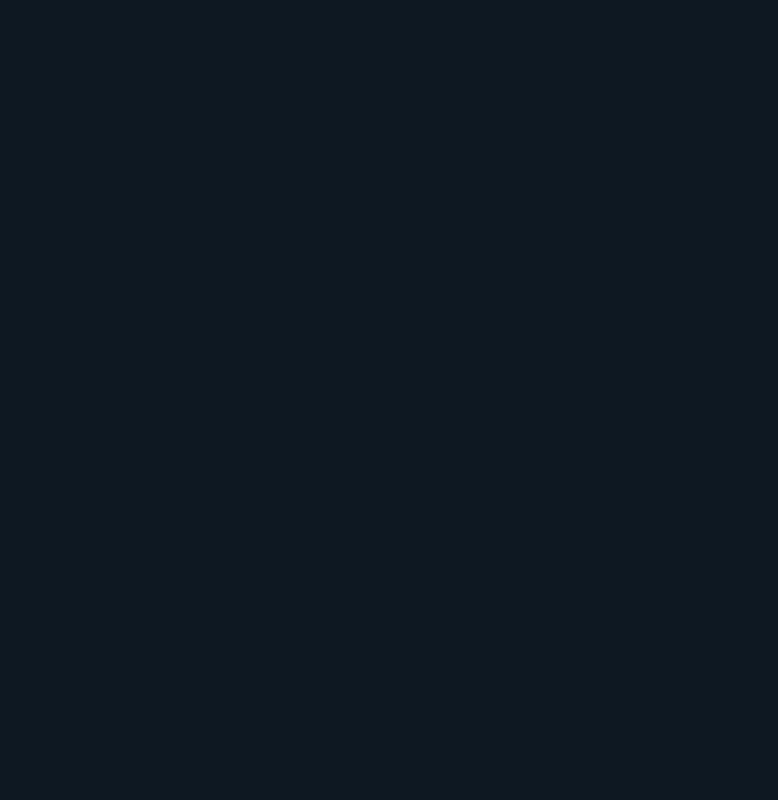
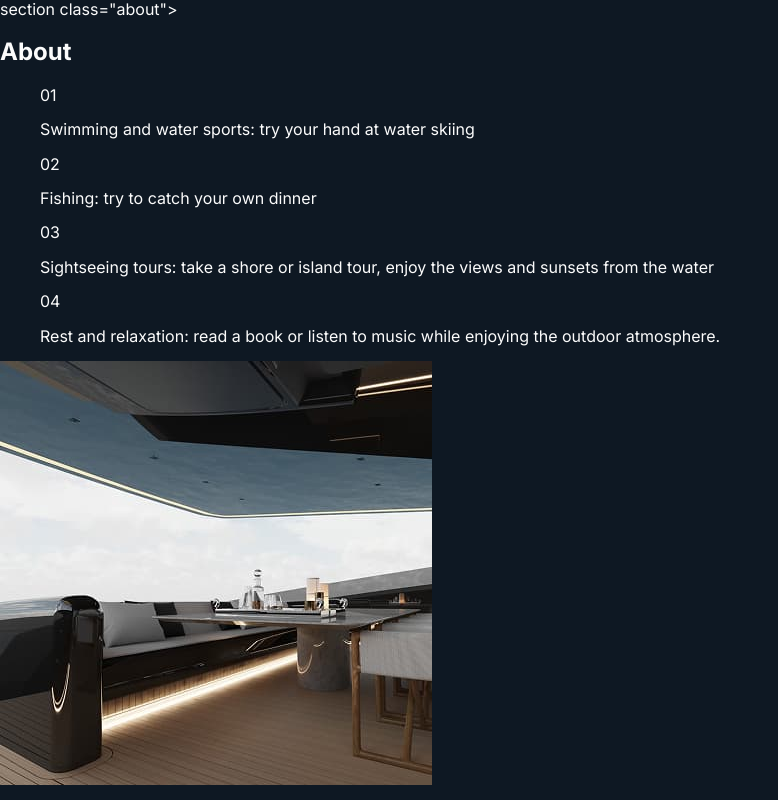
Before and after one commit to bondar-anna/test-blended132, a plain HTML site: page index.html in a window 1280 px wide. Shown: the whole page, without its empty margins (0-778 px from the left). Drawn offline with nearby package versions, Linux system fonts and the light colour scheme.

Commit message:
Deploying to gh-pages from @ bondar-anna/test-blended132@18073098f407cf444807266e39f544246b7f6ccb 🚀

```diff
--- a/assets/index-BYzFR4YV.css
+++ /dev/null
@@ -1 +0,0 @@
-body{font-family:Inter,sans-serif;font-size:16px;color:#fbfbfb;background-color:#0e1823}a{text-decoration:none;color:currentColor}ul,ol{list-style-type:none}button{cursor:pointer}
--- /dev/null
+++ b/assets/index-Bp6U9Abs.css
@@ -0,0 +1 @@
+body{font-family:Inter,sans-serif;font-size:16px;color:#fbfbfb;background-color:#0e1823}a{text-decoration:none;color:currentColor}ul,ol{list-style-type:none}button{cursor:pointer}.activities-section{background-color:#1b414b;padding:50px 0}
--- a/index.html
+++ b/index.html
@@ -24,7 +24,7 @@
     />
 
     <!-- Головний файл стилів -->
-    <link rel="stylesheet" crossorigin href="/test-blended132/assets/index-BYzFR4YV.css">
+    <link rel="stylesheet" crossorigin href="/test-blended132/assets/index-Bp6U9Abs.css">
   </head>
   <body>
     <!-- Нижче підключені частинки html, не змінюй тут нічого -->
@@ -58,6 +58,46 @@
 Коректний відносний шлях до зображень має такий вигляд      ||
 <img src="/img/about/about-desk.jpg" alt="">                ||
 ========================================================== -->
+section class="about">
+<div class="container">
+  <div class="about__wrapper">
+    <div class="about__content">
+      <h2 class="visually-hidden">About</h2>
+
+      <ol class="activities-list">
+        <li class="activity-item">
+          <span class="activity-number">01</span>
+          <p class="activity-description">
+            Swimming and water sports: try your hand at water skiing
+          </p>
+        </li>
+        <li class="activity-item">
+          <span class="activity-number">02</span>
+          <p class="activity-description">
+            Fishing: try to catch your own dinner
+          </p>
+        </li>
+        <li class="activity-item">
+          <span class="activity-number">03</span>
+          <p class="activity-description">
+            Sightseeing tours: take a shore or island tour, enjoy the views and
+            sunsets from the water
+          </p>
+        </li>
+        <li class="activity-item">
+          <span class="activity-number">04</span>
+          <p class="activity-description">
+            Rest and relaxation: read a book or listen to music while enjoying
+            the outdoor atmosphere.
+          </p>
+        </li>
+      </ol>
+    </div>
+    <div class="about__image">
+      <img src="/test-blended132/assets/about-desk-CVEaGBAK.jpg" alt="About us" />
+    </div>
+  </div>
+</div>
 
       <!-- =======================REVIEWS==========================
 Зверніть увагу!                                             ||
```
Also changed, not shown: assets/about-desk-CVEaGBAK.jpg (added).
